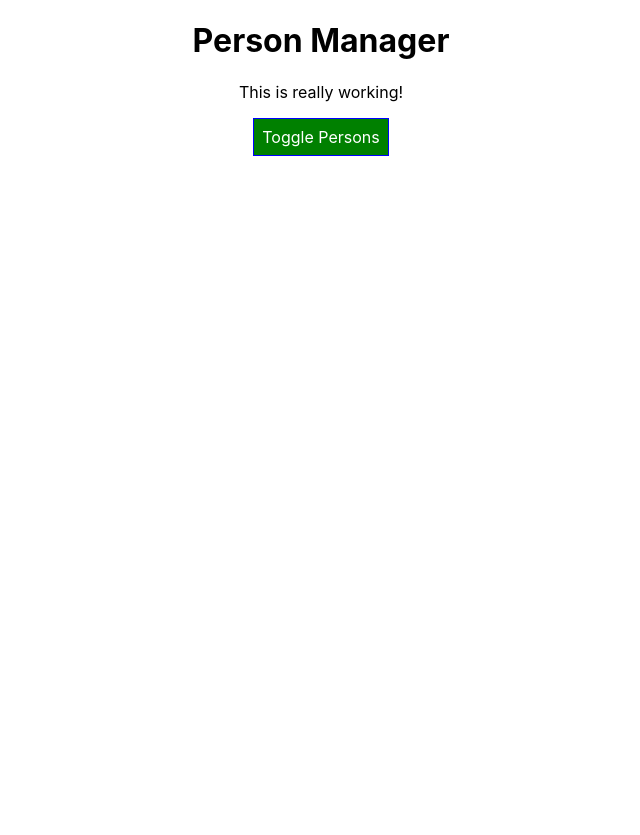
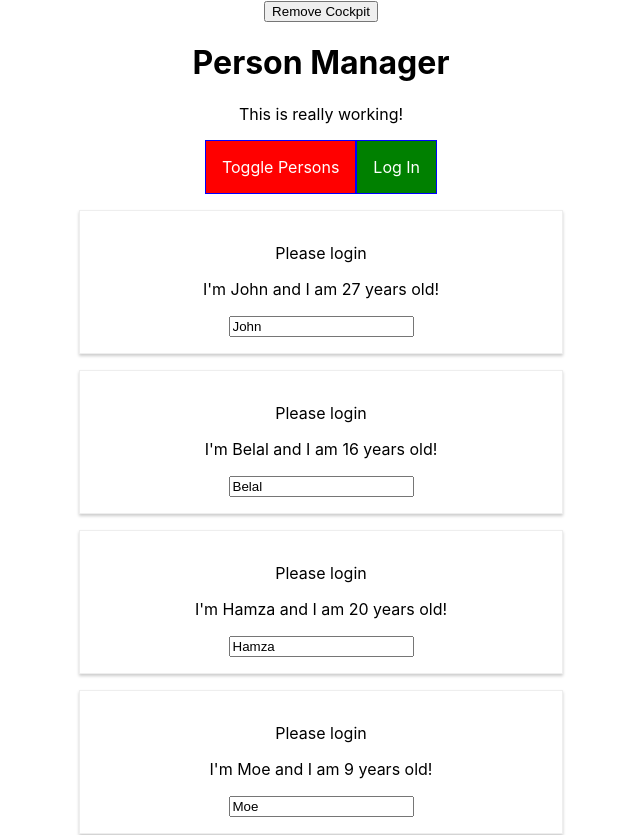
Before and after one commit to belalE/React-Course-Module-2, a React (Create React App) app: page / in a window 1280 px wide. Shown: the top 835 px of the page, without its empty margins (319-959 px from the left). Before the commit the page ends 800 px from the top, so only its background shows below. Built offline with nearby package versions, Linux system fonts and the light colour scheme.

Commit message:
module 7 done

```diff
--- a/package.json
+++ b/package.json
@@ -38,6 +38,7 @@
     "postcss-normalize": "^10.0.1",
     "postcss-preset-env": "^7.0.1",
     "prompts": "^2.4.2",
+    "prop-types": "^15.7.2",
     "radium": "^0.26.1",
     "react": "^17.0.2",
     "react-app-polyfill": "^3.0.0",
--- a/src/components/Cockpit/Cockpit.js
+++ b/src/components/Cockpit/Cockpit.js
@@ -1,29 +1,56 @@
-import React from 'react'
+import React, {useEffect, useRef, useContext} from 'react'
 
 import classes from './Cockpit.module.css'
+import AuthContext from '../../context/auth-context'
+console.log("classes: ", classes)
+const Cockpit = (props) => {
+    const toggleButtonRef = useRef(null);
+    const authContext = useContext(AuthContext);
+    console.log(authContext.authenticated)
 
-const cockpit = (props) => {
+    useEffect(() => {
+        console.log('[Cockpit.js] useEffect');
+        // HTTP Request
+        // setTimeout(() => {
+        //     alert('Saved data to cloud');
+        // }, 1000)
+        toggleButtonRef.current.click();
+        return () => {
+            console.log('[Cockpit.js] cleanup work in useEffect')
+        }
+    }, []);
+
+    useEffect(() => {
+        console.log('[Cockpit.js] 2nd useEffect');
+        return () => {
+            console.log('[Cockpit.js] cleanup work in 2nd useEffect')
+        }
+    })
+
     const assignedClasses = [];
-    let btnClass = ''
+    let btnClass = '';
     if (props.showPersons) {
-        btnClass = classes.red;
+        btnClass = classes.Red;
     }
-    if (props.persons.length <= 2) {
+    if (props.personsLength <= 2) {
         assignedClasses.push(classes.red);
     }
-    if (props.persons.length <= 1) {
+    if (props.personsLength <= 1) {
         assignedClasses.push(classes.bold);
     }
 
     return (
-        <div>
+        <div className={classes.Cockpit}>
         <h1>{props.title}</h1>
         <p className={assignedClasses.join(" ")}>This is really working!</p>
-        <button className={btnClass} onClick={props.clicked}>
+        <button ref={toggleButtonRef} className={btnClass} onClick={props.clicked}>
             Toggle Persons
         </button>
+
+            <button onClick={authContext.login}>Log In</button>
+
         </div>
     );
 }
 
-export default cockpit;
+export default React.memo(Cockpit);
--- a/src/components/Cockpit/Cockpit.module.css
+++ b/src/components/Cockpit/Cockpit.module.css
@@ -7,13 +7,12 @@
   }
 
   .Cockpit button {
+    border: 1px solid blue;
+    padding: 16px;
     background-color: green;
+    font: inherit;
     color: white;
-    font: inherit;
-    border: 1px solid blue;
-    padding: 8px;
     cursor: pointer;
-
   }
 
   .Cockpit button:hover {
@@ -27,4 +26,5 @@
 
   .Cockpit button.Red:hover {
     background-color: salmon;
+    color: black;
   }
--- a/src/components/Persons/Person/Person.js
+++ b/src/components/Persons/Person/Person.js
@@ -1,21 +1,53 @@
-import React, { Component} from "react";
-
+import React, { Component } from "react";
+// can use React.Fragment instead of Aux
+import PropTypes from "prop-types";
+import Aux from "../../../hoc/Aux"
+import withClass from "../../../hoc/withClass"
 import classes from "./Person.module.css";
+import AuthContext from "../../../context/auth-context"
 // Instead of ejecting, I  can rename file to Person.module.css
 
 class Person extends Component  {
+
+  constructor(props) {
+    super(props)
+    this.inputElementRef = React.createRef();
+  }
+
+  static contextType = AuthContext;
+
+  componentDidMount() {
+    // this.inputElement.focus()
+    this.inputElementRef.current.focus();
+    console.log(this.context.authenticated)
+  }
+
   render() {
     console.log("[Person.js] rendering")
     return (
-      <div className={classes.Person}>
+      <Aux>
+      <p>{this.context.authenticated ? "authenticated!" : "Please login"}</p>
+
         <p onClick={this.props.click}>
           I'm {this.props.name} and I am {this.props.age} years old!
         </p>
         <p>{this.props.children}</p>
-        <input type="text" onChange={this.props.changed} value={this.props.name} />
-      </div>
+        <input
+        type="text"
+          // ref={(inputEl) => {this.inputElement = inputEl;}}
+          ref={this.inputElementRef}
+          onChange={this.props.changed}
+          value={this.props.name} />
+      </Aux>
     );
   }
 };
 
-export default Person;
+Person.propTypes = {
+  click: PropTypes.func,
+  name: PropTypes.string,
+  age: PropTypes.number,
+  changed: PropTypes.func
+};
+
+export default withClass(Person, classes.Person);
--- a/src/components/Persons/Persons.js
+++ b/src/components/Persons/Persons.js
@@ -1,7 +1,8 @@
-import React, { Component } from 'react'
+import React, { PureComponent } from 'react'
 import Person from './Person/Person'
 
-class Persons extends Component {
+
+class Persons extends PureComponent {
 
     // static getDerivedStateFromProps(props, state) {
     //     console.log('[Persons.js] getDerivedStateFromProps')
@@ -9,13 +10,17 @@ class Persons extends Component {
     // }
 
     // componentWillReceiveProps(props) {
-    //     console.log('[Persons.js]  componentWillRecieveProps', props);
+    //     console.log('[Persons.js]  componentWillReceiveProps', props);
     // }
 
-    shouldComponentUpdate(nextProps, nextState) {
-        console.log('[Persons.js] shouldComponentUpdate')
-        return true;
-    }
+    // shouldComponentUpdate(nextProps, nextState) {
+    //     console.log('[Persons.js] shouldComponentUpdate')
+    //     if (nextProps.persons !== this.props.persons || nextProps.changed !== this.props.changed || nextProps.clicked !== this.props.clicked) {
+    //         return true;
+    //     } else {
+    //         return false;
+    //     }
+    // }
 
     getSnapshotBeforeUpdate(prevProps, prevState) {
         console.log('[Persons.js] getSnapshotBeforeUpdate')
@@ -29,6 +34,10 @@ class Persons extends Component {
     componentDidUpdate(prevProps, prevState, snapshot) {
         console.log('[Persons.js] componentDidUpdate')
         console.log(snapshot)
+    }
+
+    componentWillUnmount() {
+        console.log('[Persons.js] componentWillUnmount')
     }
 
     render() {
--- a/src/containers/App.js
+++ b/src/containers/App.js
@@ -3,6 +3,9 @@ import classes from "./App.module.css";
 // Instead of ejecting, I  can rename file to Person.module.css
 import Persons from "../components/Persons/Persons";
 import Cockpit from "../components/Cockpit/Cockpit";
+import withClass from "../hoc/withClass"
+import Aux from "../hoc/Aux"
+import AuthContext from "../context/auth-context"
 
 
 
@@ -20,6 +23,9 @@ class App extends Component {
       ],
       otherState: "some other value",
       showPersons: false,
+      showCockpit: true,
+      changeCounter: 0,
+      authenticated: false
     };
   }
 
@@ -58,8 +64,8 @@ class App extends Component {
     const persons = [...this.state.persons];
     persons[personIndex] = person;
 
-    this.setState({
-      persons: persons,
+    this.setState((prevState, props) => {
+      return {persons: persons, changeCounter: prevState.changeCounter + 1}
     });
   };
 
@@ -75,6 +81,10 @@ class App extends Component {
     });
   };
 
+  loginHandler = () => {
+    this.setState({authenticated: true});
+  }
+
   render() {
     console.log("[App.js] render")
     let persons = null;
@@ -85,6 +95,7 @@ class App extends Component {
           <Persons persons={this.state.persons}
             clicked={this.deletePersonHandler}
             changed={this.nameChangedHandler}
+            isAuthenticated={this.state.authenticated}
           />
         </div>
       );
@@ -93,12 +104,16 @@ class App extends Component {
 
 
     return (
-      <div className={classes.App}>
-        <Cockpit title={this.props.appTitle} showPersons={this.state.showPersons} persons={this.state.persons} clicked={this.togglePersonsHandler}/>
+      <Aux>
+        <button onClick={() => {this.setState({showCockpit: false})}}>Remove Cockpit</button>
+        <AuthContext.Provider value={{authenticated: this.state.authenticated, login: this.loginHandler}} >
+        {this.state.showCockpit ?
+        <Cockpit title={this.props.appTitle} showPersons={this.state.showPersons} personsLength={this.state.persons.length} clicked={this.togglePersonsHandler}/> : null }
         {persons}
-      </div>
+        </AuthContext.Provider>
+      </Aux>
     );
   }
 }
 
-export default App;
+export default withClass(App, classes.App);
--- a/src/containers/App.module.css
+++ b/src/containers/App.module.css
@@ -1,34 +1,3 @@
 .App {
   text-align: center;
 }
-
-.red {
-  color: red;
-}
-
-.bold {
-  font-weight: bold;
-}
-
-.App button {
-  background-color: green;
-  color: white;
-  font: inherit;
-  border: 1px solid blue;
-  padding: 8px;
-  cursor: pointer;
-
-}
-
-.App button:hover {
-  background-color: lightgreen;
-  color: black;
-}
-
-.App button.Red {
-  background-color: red;
-}
-
-.App button.Red:hover {
-  background-color: salmon;
-}
--- /dev/null
+++ b/src/context/auth-context.js
@@ -0,0 +1,8 @@
+import React from 'react'
+
+const authContext  = React.createContext({
+    authenticated: false,
+    login: () => {}
+});
+
+export default authContext;
--- /dev/null
+++ b/src/hoc/Aux.js
@@ -0,0 +1,3 @@
+const aux = props => props.children;
+
+export default aux;
--- /dev/null
+++ b/src/hoc/withClass.js
@@ -0,0 +1,15 @@
+import React from 'react'
+
+const withClass = (WrappedComponent, className) => {
+    return props => (
+        <div className={className}>
+            <WrappedComponent {...props} />
+        </div>
+    );
+};
+
+// const withClass = props => (
+//     <div className={props.classes}>{props.children}</div>
+// );
+
+export default withClass;
```
Also changed, not shown: 1 other file (tests, documents, lock files or other folders).
